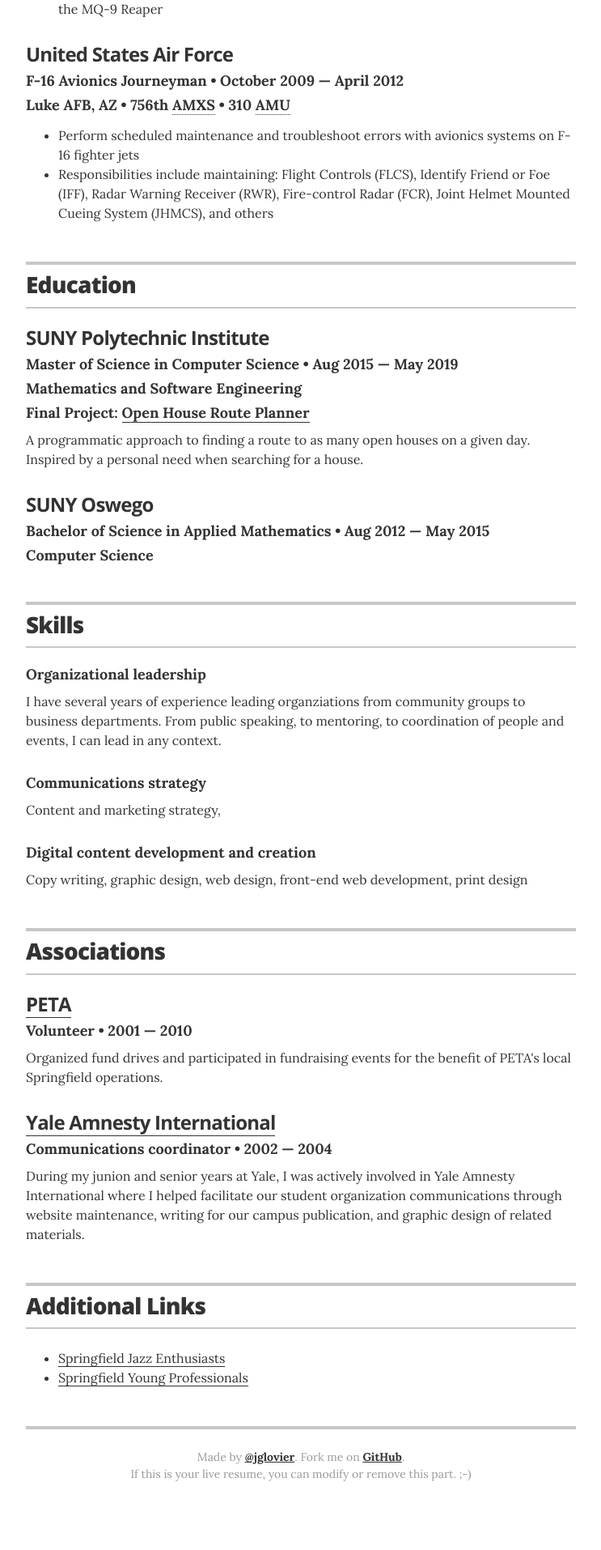
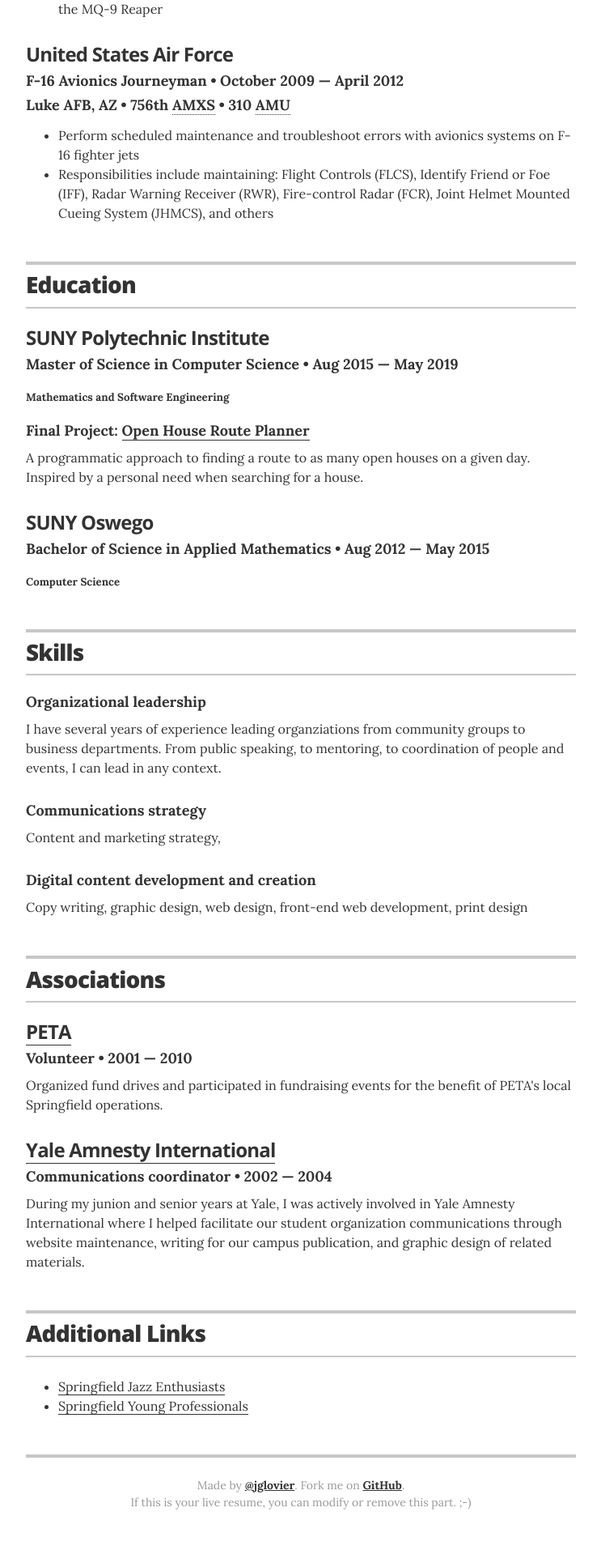
Before and after one commit to apjansing/apjansing.github.io, a Jekyll site: the page built from index.html, in a window 1280 px wide. Shown: the part 1885-3799 px from the top of the page at 81% size, without its empty margins (268-1011 px from the left). Built offline with Jekyll 4.4.1, drawn with Linux system fonts in a browser that asks for light colours; before the commit the page ends 3764 px from its top, so only the background shows below that.

Commit message:
formatting

```diff
--- a/_layouts/resume.html
+++ b/_layouts/resume.html
@@ -123,7 +123,7 @@
         <h3 class="resume-item-title" itemprop="name">{{ education.uni }}</h3>
         <h4 class="resume-item-details group" itemprop="description">{{ education.degree }} &bull;
           {{education.date_range[0] }} &mdash; {{ education.date_range[1] }}</h4>
-        {% if education.focus %} <h5 class="resume-item-details focus-title" itemprop="description"> {{
+        {% if education.focus %} <h5 class="focus-title" itemprop="description"> {{
           education.focus }} </h5>
         {% endif %}
         {% if education.final_project %} <h5 class="resume-item-details final-project-title" itemprop="description">
```
